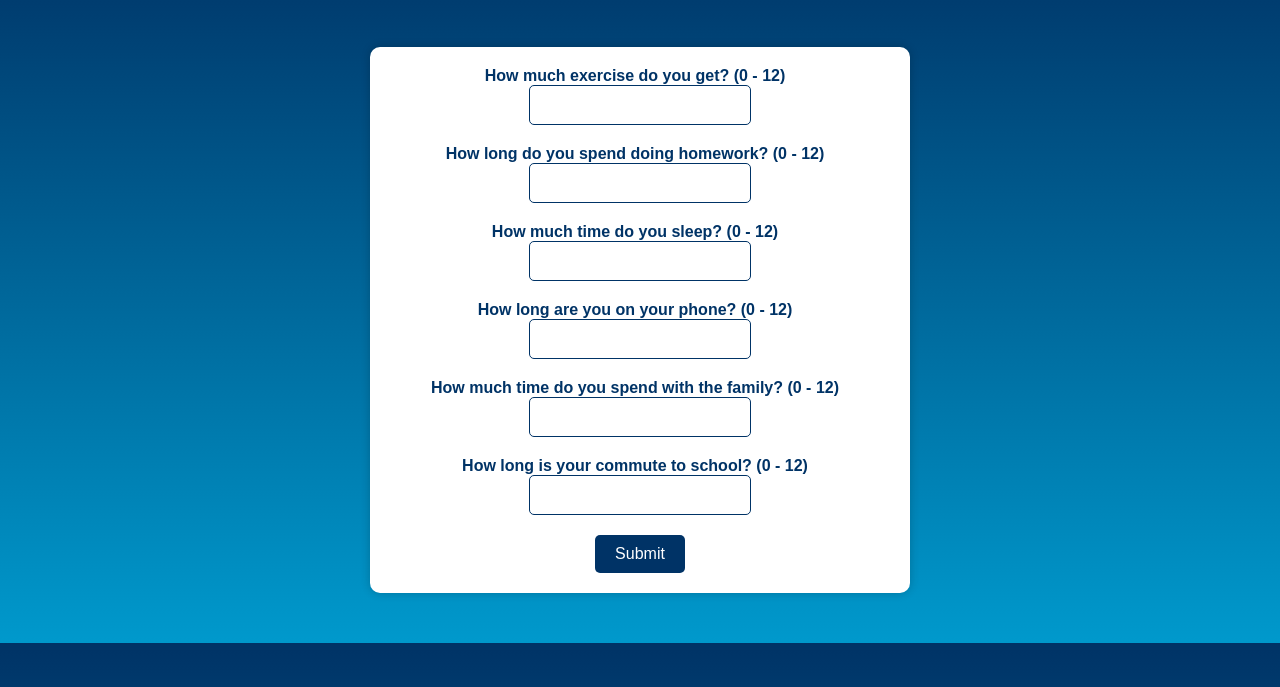
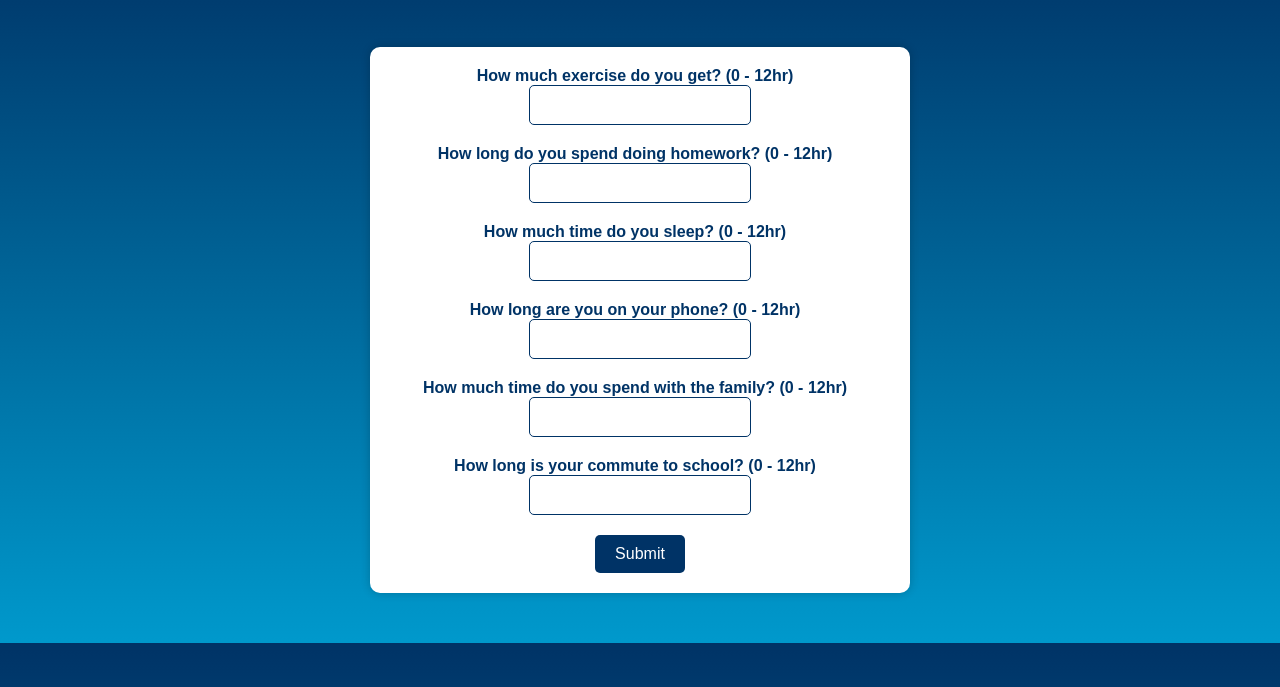
Before and after one commit to Gavin-Sharma/Time, a plain HTML site: page enter_data/templates/index.html in a window 1280 px wide. Shown: the part 67-754 px from the top of the page. Drawn offline with Linux system fonts and the light colour scheme.

Commit message:
changed port to 8001 and updated html to include hr

```diff
--- a/docker-compose.yml
+++ b/docker-compose.yml
@@ -5,7 +5,7 @@ services:
     links:
       - mysql_db
     ports:
-      - "5000:5000"
+      - "8001:5000"
 
   mysql_db:
     image: mysql:5.7
--- a/enter_data/templates/index.html
+++ b/enter_data/templates/index.html
@@ -5,28 +5,28 @@
     <meta charset="UTF-8">
     <meta http-equiv="X-UA-Compatible" content="IE=edge">
     <meta name="viewport" content="width=device-width, initial-scale=1.0">
-    <title>Document</title>
+    <title>Enter Data</title>
 </head>
 <body>
     <h1>Time</h1>
 
     <form method="post">
-        <label for="exercise">How much exercise do you get? (0 - 12)</label><br>
+        <label for="exercise">How much exercise do you get? (0 - 12hr)</label><br>
         <input type="number" id="exercise" name="exercise" min="0" max="12" step=0.01 required><br>
 
-        <label for="homework">How long do you spend doing homework? (0 - 12)</label><br>
+        <label for="homework">How long do you spend doing homework? (0 - 12hr)</label><br>
         <input type="number" id="homework" name="homework" min="0" max="12" step=0.01 required><br>
 
-        <label for="sleep">How much time do you sleep? (0 - 12)</label><br>
+        <label for="sleep">How much time do you sleep? (0 - 12hr)</label><br>
         <input type="number" id="sleep" name="sleep" min="0" max="12" step=0.01 required><br>
 
-        <label for="phone">How long are you on your phone? (0 - 12)</label><br>
+        <label for="phone">How long are you on your phone? (0 - 12hr)</label><br>
         <input type="number" id="phone" name="phone" min="0" max="12" step=0.01 required><br>
 
-        <label for="family">How much time do you spend with the family? (0 - 12)</label><br>
+        <label for="family">How much time do you spend with the family? (0 - 12hr)</label><br>
         <input type="number" id="family" name="family" min="0" max="12" step=0.01 required><br>
 
-        <label for="school">How long is your commute to school? (0 - 12)</label><br>
+        <label for="school">How long is your commute to school? (0 - 12hr)</label><br>
         <input type="number" id="school" name="school" min="0" max="12" step=0.01 required><br>
 
         <input type="submit" value="Submit">
```
Also changed, not shown: 1 other file.
